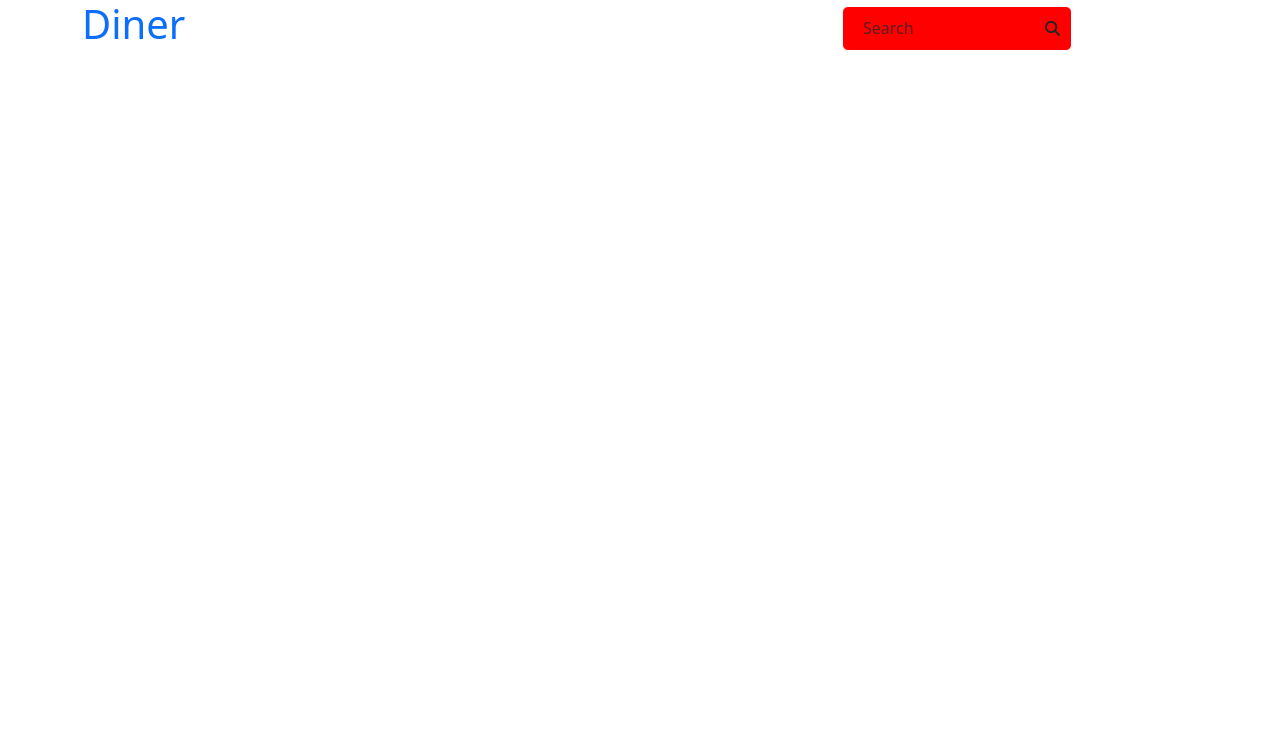
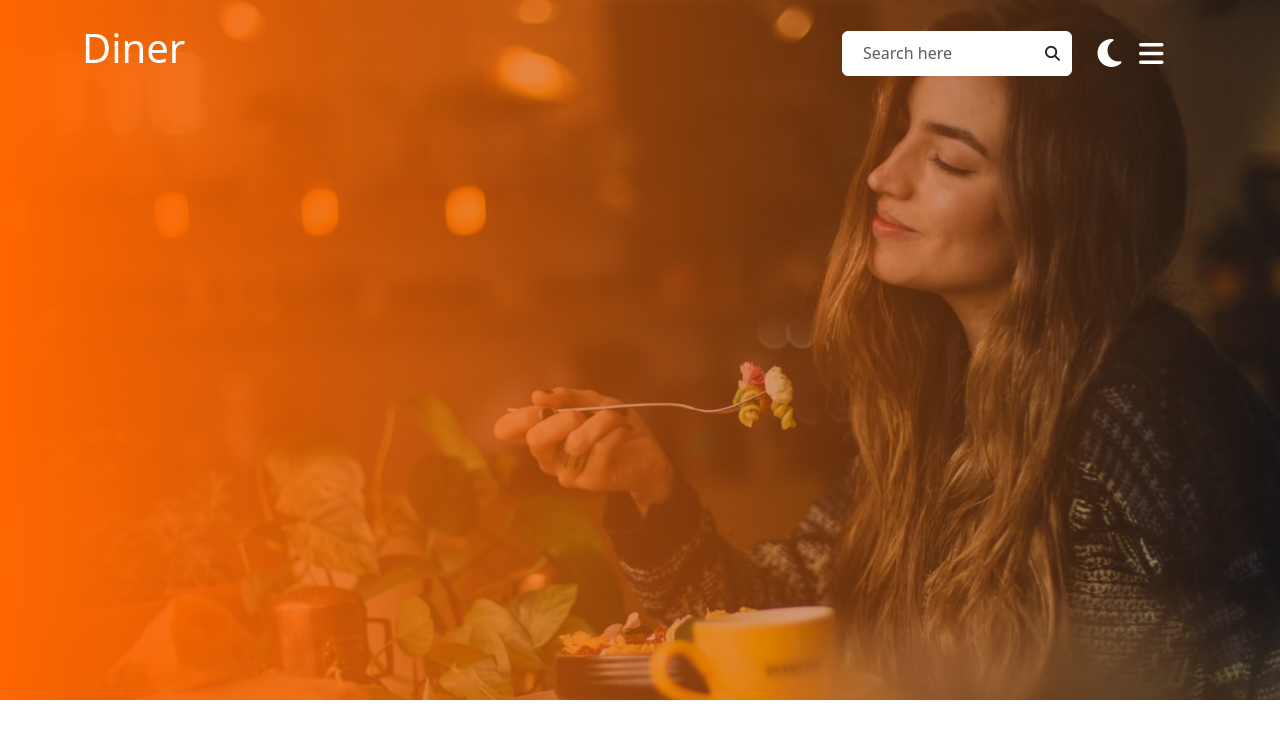
Before and after one commit to ManhDev24/BC66_CAPSTONE-origin, a plain HTML site: page index.html in a window 1280 px wide. Drawn offline with nearby package versions, Linux system fonts and the light colour scheme.

Commit message:
update bannerv2

```diff
--- a/index.css
+++ b/index.css
@@ -1,3 +1,8 @@
+* {
+    box-sizing: border-box;
+    margin: 0;
+    padding: 0;
+}
 #trigger-overlay {
     background: none;
 }
@@ -12,11 +17,9 @@
     top: 15px;
 }
 
-
 .w3menu-right-content {
     display: grid;
     grid-template-columns: 1fr 1fr 1fr;
-    grid-gap: 20px;
     align-items: center;
 }
 
@@ -43,7 +46,7 @@
     border-radius: 6px;
     position: relative;
     right: 0;
-    background: red;
+    background: white;
     outline: 0;
     border: 1px solid white;
     width: 230px;
@@ -52,3 +55,18 @@
 .w3_menu {
     cursor: pointer;
 }
+/* Start banner */
+.dinner-banner {
+    background-image: linear-gradient(to right, #ff6600, hsl(30deg 100% 1% / 20%)), url(./img/banner1.jpg);
+
+}
+
+.dinner-banner {
+    background-size: cover;
+    background-repeat: no-repeat, no-repeat, no-repeat;
+    background-position: initial;
+    background-attachment: fixed;
+    height: 60vh;
+    position: relative;
+    min-height: 700px;
+}
--- a/index.html
+++ b/index.html
@@ -28,19 +28,19 @@
   </head>
 
   <body>
-    <header>
+    <header class="position-absolute top-0 w-100 z-1 start-0 pt-4">
       <div class="container">
         <div class="row">
-            <div class="w3_hnyits_logo col-8">
+          <div class="w3_hnyits_logo col-sm-12 col-lg-8">
             <h1>
               <a
-                  class="logo-brand text-decoration-none"
+                class="logo-brand text-decoration-none text-white"
                 href="https://wp.w3layouts.com/diner/"
                 >Diner
               </a>
             </h1>
           </div>
-            <div class="w3menu-right-content col-4">
+          <div class="w3menu-right-content col-sm-12 col-lg-4">
             <!--/search-right-->
             <div class="search-bar HeaderSearch">
               <!--/search-right-->
@@ -52,7 +52,7 @@
                 <input
                   class="form-control me-2"
                   type="search"
-                    placeholder="Search"
+                  placeholder="Search here"
                   aria-label="Search"
                 />
                 <span class="fa fa-search search__icon"></span>
@@ -64,20 +64,42 @@
               <i class="fa-solid fa-moon"></i>
             </div>
 
-              <div class="mobile-nav-button text-center">
+            <div class="mobile-nav-button text-center  ">
               <button
-                  id="trigger-overlay"
-                  class="border border-white fs-2 text-white"
+                class="navbar btn fs-3 border-0 text-white"
                 type="button"
+                data-bs-toggle="collapse"
               >
-                  <i class="fa fa-bars" aria-hidden="true"></i>
+                <span class="navbar-icon">
+                  <i class="fa fa-bars"></i>
+                </span>
               </button>
             </div>
           </div>
         </div>
       </div>
     </header>
-    <section class="dinner-banner"></section>
+    <section class="dinner-banner">
+      <div class="row">
+        <div class="banner_content">
+          <div class="containerhomepageHeader">
+            <div class="banner_info">
+              <!-- <h3 class="mb-4">
+                The only thing we love more than food is you!
+              </h3>
+              <p class="pr-lg-5 mt-md-4 mt-3">
+                Lorem ipsum dolor sit amet consectetur ipsum elit. Qui eligendi
+                vitae sit.Ea ipsum sed consequuntur illum facere.
+              </p>
+              <a class="btn btn-white mt-sm-5 mt-4 mr-2" href="#url">
+                Read More &nbsp;
+                <span class="fa fa-chevron-right" aria-hidden="true"></span
+              ></a> -->
+            </div>
+          </div>
+        </div>
+      </div>
+    </section>
     <section class="dinner-content"></section>
     <section class="food-description"></section>
     <section class="dinner-category"></section>
```
Also changed, not shown: img/banner1.jpg (added). Lines whose indentation alone changed are shown as unchanged.
